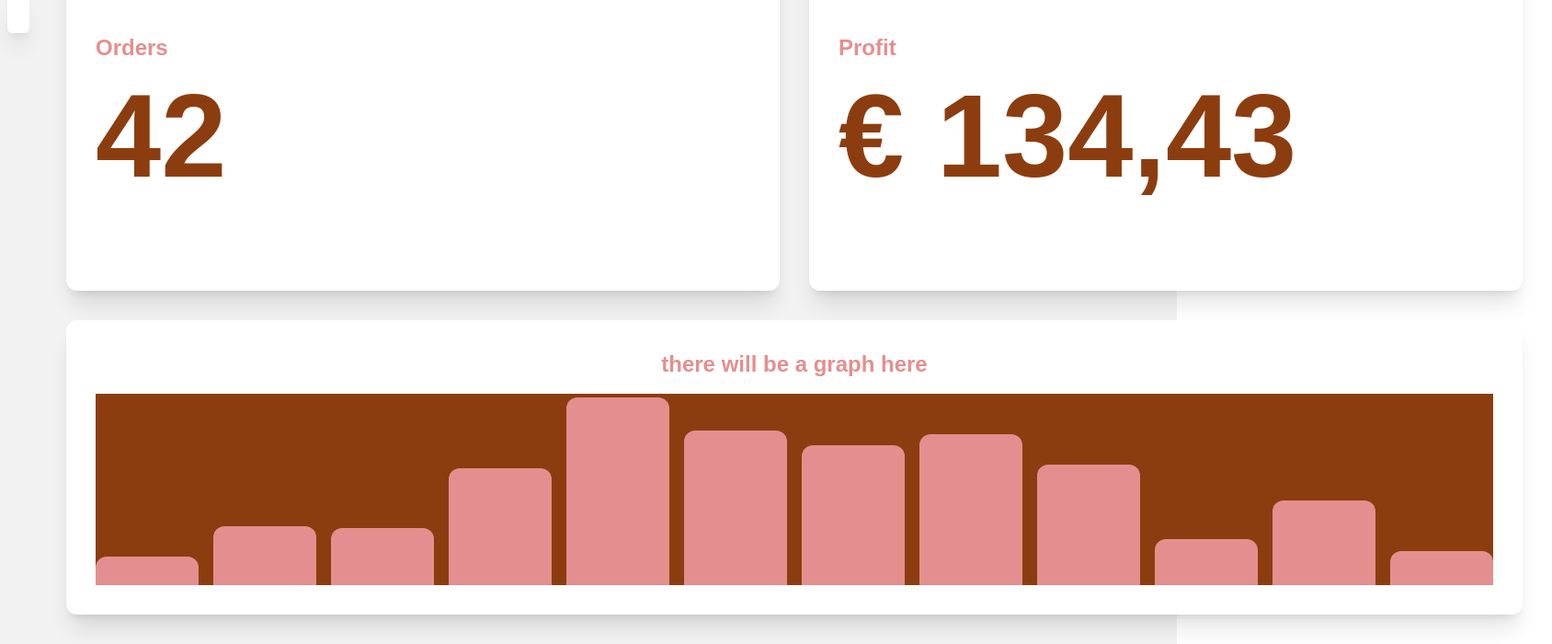
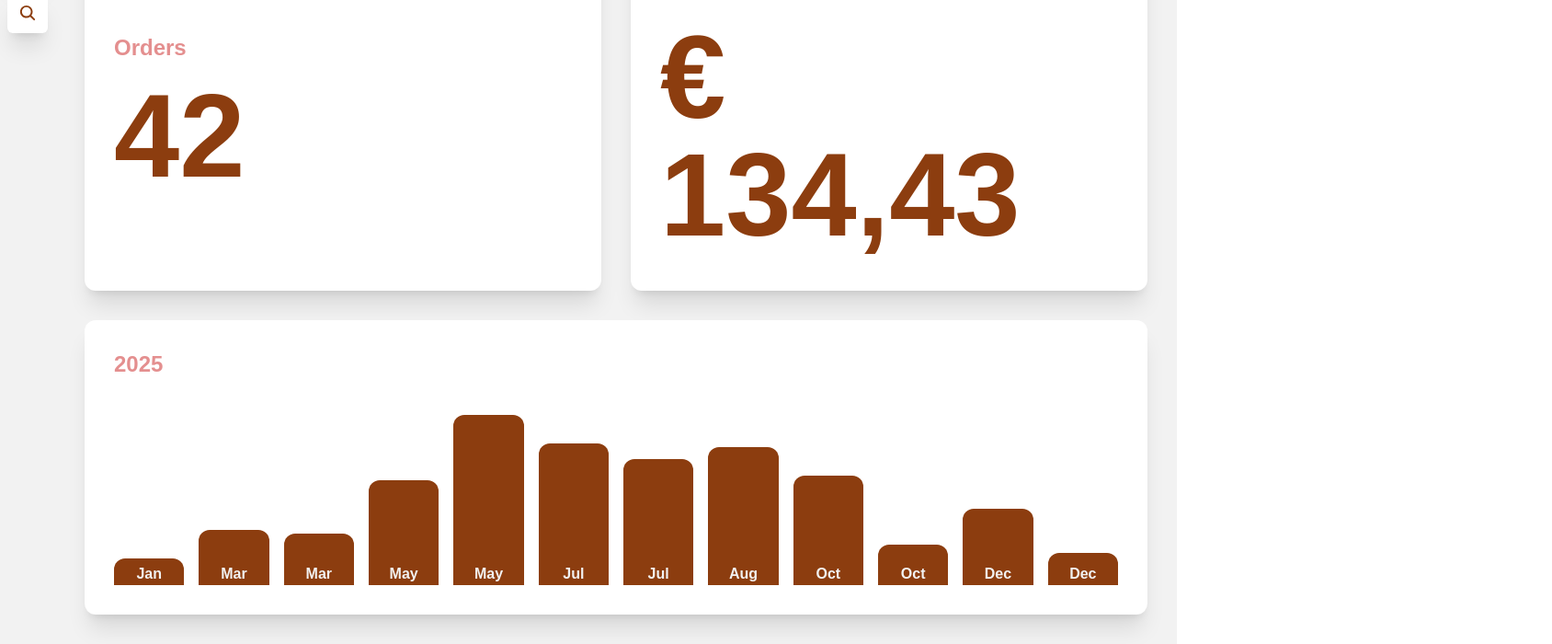
Before and after one commit to dffrs/purchase-tracker, a React (Vite) app in the folder fe/: page /home in a window 1280 px wide. Shown: the part 100-800 px from the top of the page at 92% size, 1688 px wide, since content can reach past the window. Built offline with nearby package versions, Linux system fonts and the light colour scheme.

Commit message:
refactor: change graph layout to display grid

```diff
--- a/fe/src/components/graph.tsx
+++ b/fe/src/components/graph.tsx
@@ -1,28 +1,33 @@
 import { FunctionComponent } from "react";
 
-type GraphProps = {
-  data: Array<number>;
-};
+const CEIL = 1.1;
+const FLOOR = 0.1;
 
-const mockData = [
-  34.7, 68.9, 65.1, 130.2, 208.6, 172.8, 155.0, 168.6, 134.4, 52.7, 94.5, 41.5,
-];
+type GraphProps = { data: Array<number> };
 
-export const Graph: FunctionComponent<GraphProps> = ({ data = mockData }) => {
-  const max = Math.max(...data);
-  const min = Math.min(...data) * 0.1;
+export const Graph: FunctionComponent<GraphProps> = ({ data }) => {
+  const max = Math.max(...data) * CEIL;
+  const min = Math.min(...data) * FLOOR;
 
   return (
-    <div className="bg-pop h-full w-full flex items-end gap-x-4">
+    <div className="h-full w-full grid grid-cols-12 items-end gap-x-4">
       {data.map((value, i) => {
-        const h = Math.round(100 * ((value - min) / max));
+        const height = Math.round(100 * ((value - min) / max));
+
+        const date = new Date();
+        date.setMonth(i);
 
         return (
           <div
-            className="w-28 bg-contrast rounded-t-xl"
-            style={{ height: `${h}%`, left: `${data.length * i}px` }}
+            key={i}
+            style={{ height: `${height}%` }}
+            className="bg-pop rounded-t-xl flex items-end justify-center"
             title={String(value)}
-          />
+          >
+            <p className="text-primary">
+              {date.toLocaleString("default", { month: "short" })}
+            </p>
+          </div>
         );
       })}
     </div>
--- a/fe/src/pages/home.tsx
+++ b/fe/src/pages/home.tsx
@@ -1,5 +1,9 @@
 import { Graph } from "@/components";
 import { FunctionComponent } from "react";
+
+const mockData = [
+  34.7, 68.9, 65.1, 130.2, 208.6, 172.8, 155.0, 168.6, 134.4, 52.7, 94.5, 41.5,
+];
 
 export const Home: FunctionComponent = () => {
   return (
@@ -19,9 +23,9 @@ export const Home: FunctionComponent = () => {
         </li>
       </ul>
       <div className="card">
-        <span className="card-layout items-center">
-          <p className="card-header">there will be a graph here</p>
-          <Graph />
+        <span className="card-layout items-start">
+          <p className="card-header">2025</p>
+          <Graph data={mockData} />
         </span>
       </div>
     </div>
```
